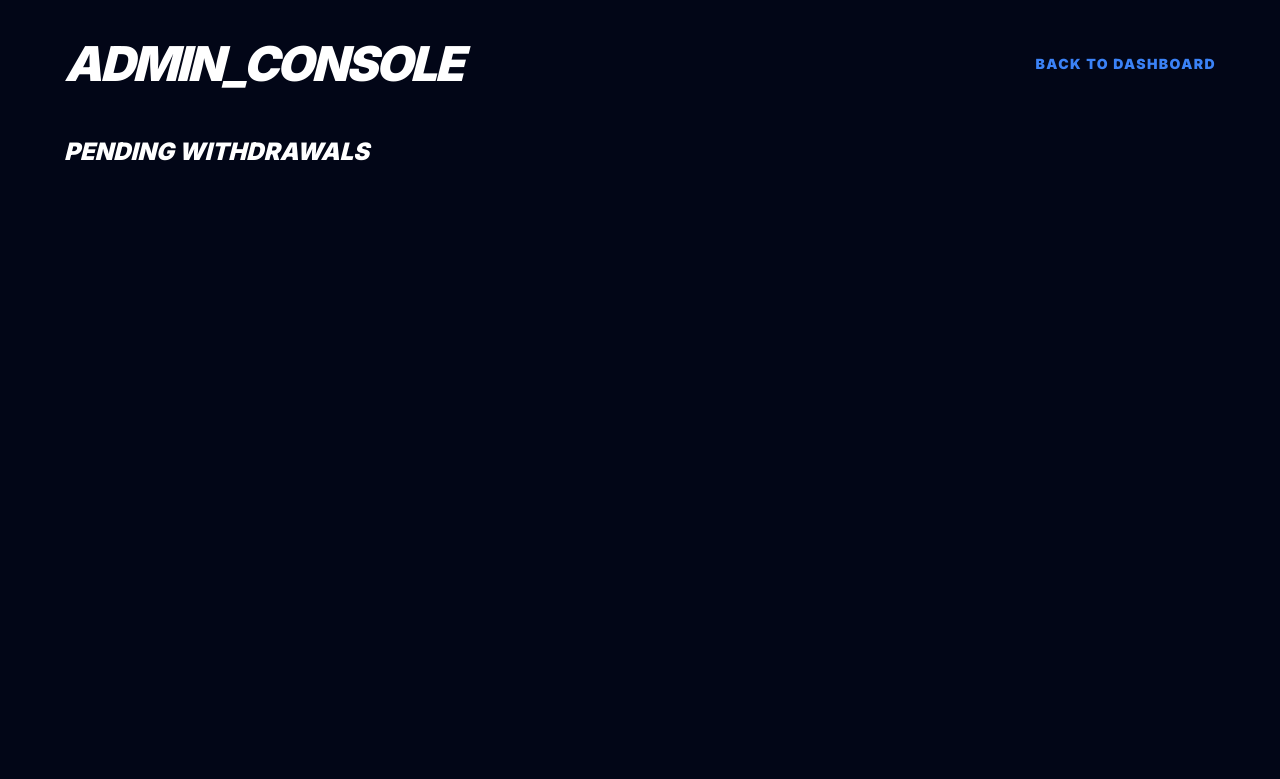
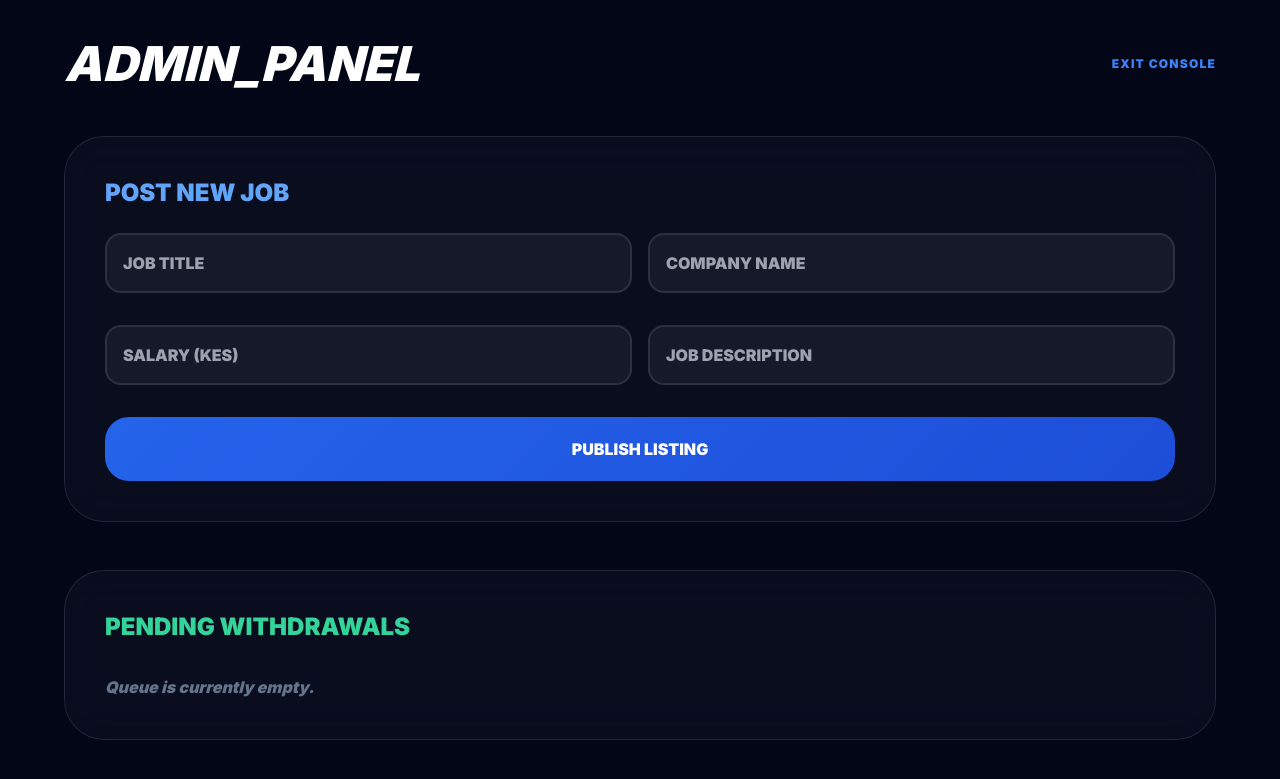
Before and after one commit to reubenwaithaka839-crypto/ute-web, a Flask app: page /admin in a window 1280 px wide. Shown: the top 779 px of the page. Run offline with Flask 3, Linux system fonts and the light colour scheme; the visitor is signed in with stand-in values (Sample User, id 1); data that the repository does not hold is empty; some libraries are stand-ins or nearby versions.

Commit message:
Refactor admin panel styles and layout
Updated styles for admin panel, including button and card designs.

```diff
--- a/templates/admin_room.html
+++ b/templates/admin_room.html
@@ -4,54 +4,52 @@
     <script src="https://cdn.tailwindcss.com"></script>
     <link rel="stylesheet" href="https://cdnjs.cloudflare.com/ajax/libs/font-awesome/6.0.0/css/all.min.css">
     <style>
-        @import url('https://fonts.googleapis.com/css2?family=Inter:wght@400;900&display=swap');
-        body { font-family: 'Inter', sans-serif; background: #020617; color: #cbd5e1; }
-        .glass-card { background: rgba(255, 255, 255, 0.03); backdrop-filter: blur(20px); border: 1px solid rgba(255, 255, 255, 0.08); border-radius: 2rem; }
-
-        .btn-supermax {
-            display: inline-flex; align-items: center; justify-content: center;
-            background: linear-gradient(135deg, #2563eb 0%, #1d4ed8 100%);
-            color: white; padding: 1.5rem 2.5rem; border-radius: 1.5rem;
-            font-size: 1.1rem; font-weight: 900; text-transform: uppercase;
-            letter-spacing: 0.1em; transition: all 0.3s;
-            box-shadow: 0 15px 30px rgba(37, 99, 235, 0.3); border: none; cursor: pointer;
-        }
-        .btn-supermax:hover { transform: translateY(-5px); box-shadow: 0 25px 50px rgba(37, 99, 235, 0.5); filter: brightness(1.2); }
-
-        .btn-approve { background: linear-gradient(135deg, #10b981 0%, #059669 100%); box-shadow: 0 15px 30px rgba(16, 185, 129, 0.3); }
-        .btn-approve:hover { box-shadow: 0 25px 50px rgba(16, 185, 129, 0.5); }
-
-        .supermax-label { font-size: 0.75rem; font-weight: 900; text-transform: uppercase; letter-spacing: 0.2em; color: #64748b; margin-bottom: 0.5rem; display: block; }
+        @import url('https://fonts.googleapis.com/css2?family=Inter:wght@900&display=swap');
+        body { font-family: 'Inter', sans-serif; background: #020617; color: white; }
+        .glass-card { background: rgba(255, 255, 255, 0.03); backdrop-filter: blur(20px); border: 1px solid rgba(255, 255, 255, 0.1); border-radius: 2.5rem; padding: 2.5rem; }
+        .supermax-input { background: rgba(255,255,255,0.05); border: 2px solid rgba(255,255,255,0.1); border-radius: 1rem; padding: 1rem; color: white; width: 100%; font-weight: 900; outline: none; margin-bottom: 1rem; }
+        .btn-supermax { background: linear-gradient(135deg, #2563eb 0%, #1d4ed8 100%); color: white; padding: 1.25rem 2rem; border-radius: 1.5rem; font-weight: 900; text-transform: uppercase; border: none; cursor: pointer; transition: 0.3s; }
+        .btn-supermax:hover { transform: translateY(-3px); filter: brightness(1.2); }
+        .btn-approve { background: linear-gradient(135deg, #10b981 0%, #059669 100%); }
     </style>
 </head>
 <body class="p-10">
     <div class="max-w-6xl mx-auto">
-        <header class="mb-12 flex justify-between items-center">
-            <h1 class="text-5xl font-black text-white italic tracking-tighter">ADMIN_CONSOLE</h1>
-            <a href="/" class="text-blue-500 font-black tracking-widest text-sm hover:underline">BACK TO DASHBOARD</a>
-        </header>
+        <div class="flex justify-between items-center mb-12">
+            <h1 class="text-5xl font-black italic">ADMIN_PANEL</h1>
+            <a href="/" class="text-blue-500 font-black uppercase tracking-widest text-xs">Exit Console</a>
+        </div>
 
-        <div class="grid grid-cols-1 gap-10">
-            <section>
-                <h2 class="text-2xl font-black text-white italic mb-8">PENDING WITHDRAWALS</h2>
+        <div class="glass-card mb-12">
+            <h2 class="text-2xl font-black mb-6 text-blue-400">POST NEW JOB</h2>
+            <form action="/post_job" method="POST" class="grid grid-cols-1 md:grid-cols-2 gap-4">
+                <input type="text" name="title" placeholder="JOB TITLE" class="supermax-input" required>
+                <input type="text" name="employer" placeholder="COMPANY NAME" class="supermax-input" required>
+                <input type="number" name="salary" placeholder="SALARY (KES)" class="supermax-input" required>
+                <input type="text" name="description" placeholder="JOB DESCRIPTION" class="supermax-input" required>
+                <button type="submit" class="btn-supermax col-span-full">PUBLISH LISTING</button>
+            </form>
+        </div>
+
+        <div class="glass-card">
+            <h2 class="text-2xl font-black mb-8 text-emerald-400">PENDING WITHDRAWALS</h2>
             {% for w in withdrawals %}
-                <div class="glass-card p-10 mb-6 flex flex-col md:flex-row justify-between items-center gap-8">
-                    <div class="flex-1">
-                        <span class="supermax-label">Initiator</span>
-                        <p class="text-3xl font-black text-white">{{ w.sender }}</p>
+            <div class="flex justify-between items-center border-b border-white/10 pb-6 mb-6 last:border-0">
+                <div>
+                    <p class="text-xs font-black text-slate-500 uppercase">User</p>
+                    <p class="text-xl font-black">{{ w.sender }}</p>
                 </div>
-                    <div class="flex-1">
-                        <span class="supermax-label">Amount</span>
-                        <p class="text-4xl font-black text-emerald-400">KES {{ "{:,.2f}".format(w.amount) }}</p>
+                <div>
+                    <p class="text-xs font-black text-slate-500 uppercase">Amount</p>
+                    <p class="text-xl font-black text-emerald-400">KES {{ "{:,.2f}".format(w.amount) }}</p>
                 </div>
                 <form action="/approve_withdrawal/{{ w.id }}" method="POST">
-                        <button class="btn-supermax btn-approve">
-                            <i class="fa fa-check-circle mr-3 text-2xl"></i> RELEASE FUNDS
-                        </button>
+                    <button class="btn-supermax btn-approve">APPROVE</button>
                 </form>
             </div>
+            {% else %}
+            <p class="text-slate-500 font-black italic">Queue is currently empty.</p>
             {% endfor %}
-            </section>
         </div>
     </div>
 </body>
```
Lines whose indentation alone changed are shown as unchanged.
